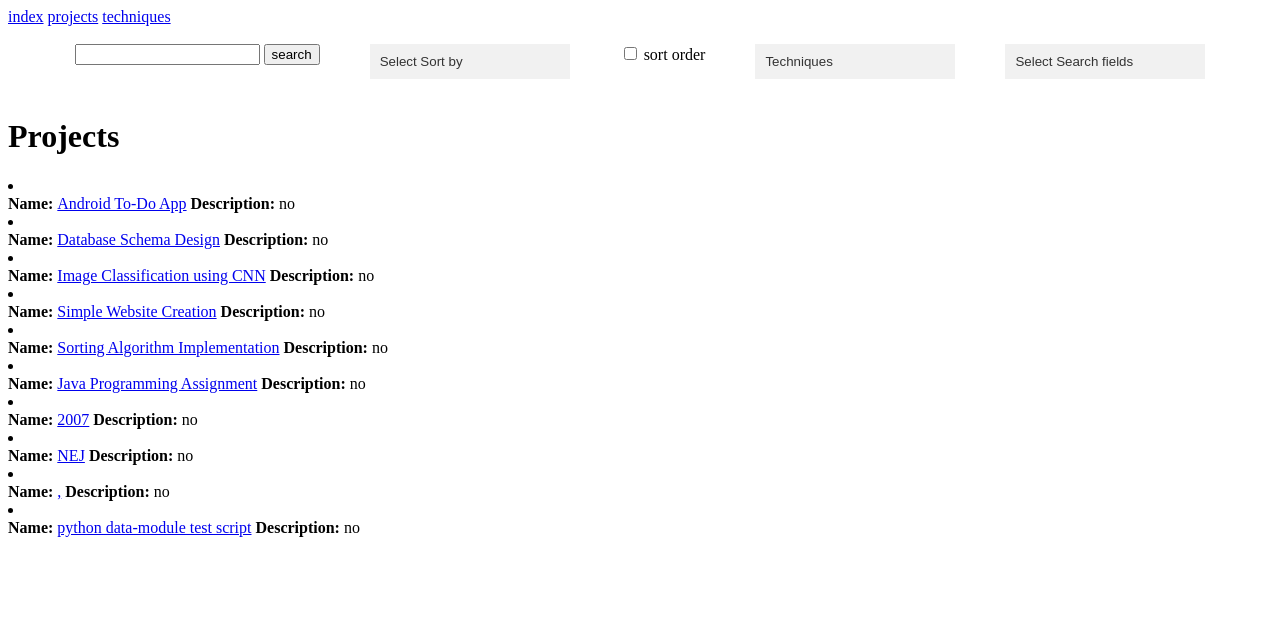
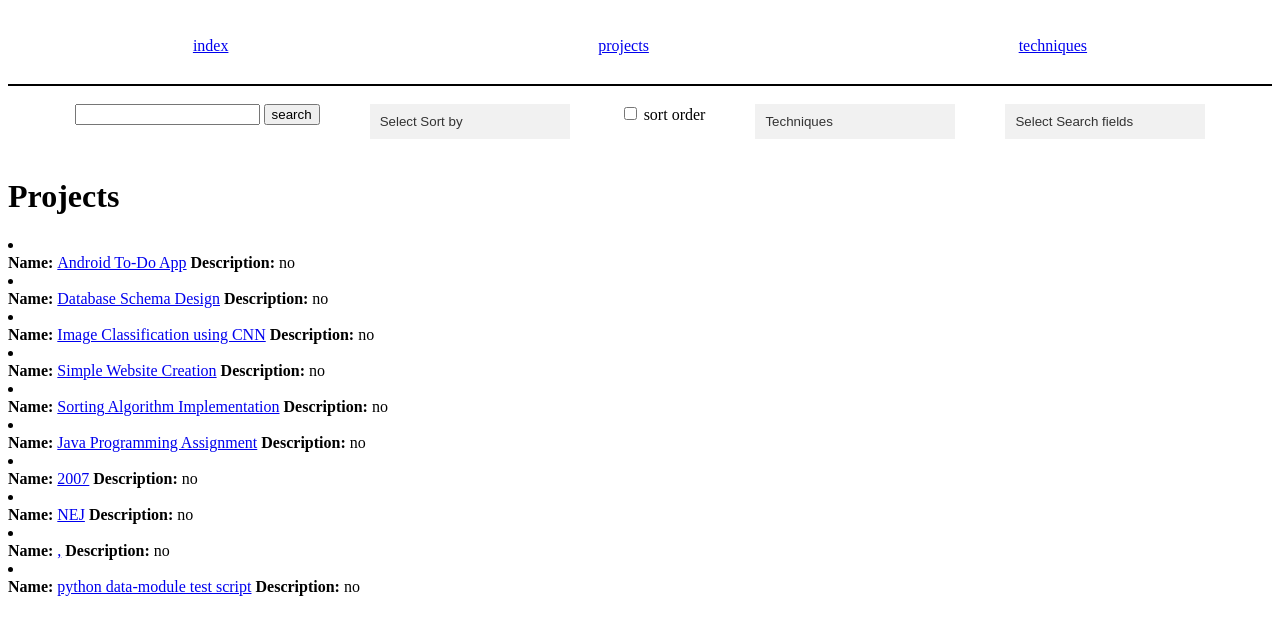
Before and after one commit to DarkDino77/TDP003, a Flask app: page /projects in a window 1280 px wide. Shown: the top 635 px of the page. Run offline with Flask 3, Linux system fonts and the light colour scheme.

Commit message:
Har ändrat hedder till att vara uppdelat och i mitten av header

```diff
--- a/Datalayer/data.py
+++ b/Datalayer/data.py
@@ -95,8 +95,11 @@ def search(db, sort_by = 'start_date', sort_order = 'desc', techniques = None, s
                         filtered_db.append(project)
                         break
         db = filtered_db # Update db with filtered db
+
     db = sorted(db, key= lambda x: x[sort_by],reverse = False if sort_order == "asc" else True)
+
     """
+    # This is Ungabonga mode
     # Sort the list in ascending or descending order
     # First create a new dictionary with project ID as key and sort attribute as value
     db_unsorted_metadata = {}
--- a/Presentationlager/static/styles.css
+++ b/Presentationlager/static/styles.css
@@ -100,6 +100,20 @@ body{
   .search-terms{
     display: flex;
     flex-direction: row;
+    flex-wrap: wrap;
     justify-content: center;
     gap: 50px;
   }
+  header{
+    display: flex;
+    flex-direction: row;
+    flex-wrap: wrap;
+    justify-content: space-around;
+    align-items: center;
+    height: 2cm;
+    border-bottom: solid 2px;
+  }
+
+  header a {
+
+  }
--- a/Presentationlager/templates/projects.html
+++ b/Presentationlager/templates/projects.html
@@ -4,14 +4,13 @@ Projects
 {% endblock %}
 
 {% block body %}
-<div id="Header">
+<header>
   <a href="{{url_for('index')}}">index</a>
   <a href="{{url_for('projects')}}">projects</a>
   <a href="{{url_for('techniques')}}">techniques</a>
-</div>
+</header>
 <br>
-<div id="Main">
-
+<main>
     <form action="{{ url_for('add') }}" method="POST" class="search-terms">
       <div class="search">
           <input name="search", id="search">
@@ -87,12 +86,13 @@ Projects
       </li>
     {% endfor %}
   </div>
-</div>
+</main>
 
 
 
 
-<div id="Fotter">
 
-</div>
+<footer>
+
+</footer>
 {% endblock %}
```
